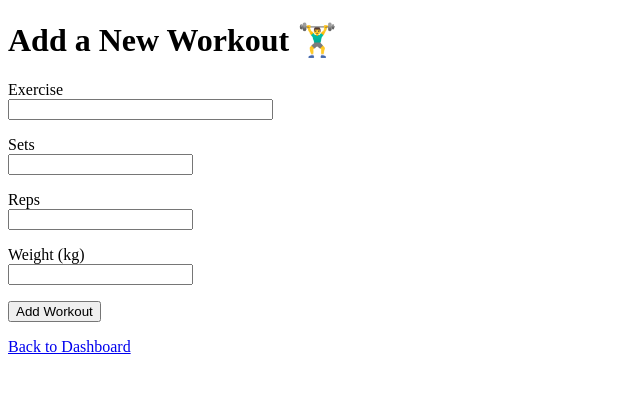
After one commit to mmotyl95/gym-log-app, a Flask app: page /add_workout in a window 1280 px wide. The commit adds this page. Shown: the top 393 px of the page, without its empty margins (0-640 px from the left). Run offline with Flask 3, Linux system fonts and the light colour scheme; the visitor is signed in with stand-in values (Sample User, id 1).

Commit message:
add workout forms

```diff
--- a/app/forms.py
+++ b/app/forms.py
@@ -1,6 +1,6 @@
 from flask_wtf import FlaskForm
-from wtforms import StringField, PasswordField, SubmitField
-from wtforms.validators import DataRequired, Email, EqualTo, Length
+from wtforms import IntegerField, FloatField, StringField, PasswordField, SubmitField
+from wtforms.validators import DataRequired, Email, EqualTo, Length, NumberRange
 
 class RegisterForm(FlaskForm):
     username = StringField('Username', validators=[DataRequired(), Length(min=3, max=20)])
@@ -13,3 +13,10 @@ class LoginForm(FlaskForm):
     email = StringField('Email', validators=[DataRequired(), Email()])
     password = PasswordField('Password', validators=[DataRequired()])
     submit = SubmitField('Login')
+
+class WorkoutForm(FlaskForm):
+    exercise = StringField('Exercise', validators=[DataRequired(), Length(min=2, max=100)])
+    sets = IntegerField('Sets', validators=[DataRequired(), NumberRange(min=1, message="Must be at least 1 set")])
+    reps = IntegerField('Reps', validators=[DataRequired(), NumberRange(min=1, message="Must be at least 1 rep")])
+    weight = FloatField('Weight (kg)', validators=[NumberRange(min=0, message="Weight must be non-negative")])
+    submit = SubmitField('Add Workout')
--- a/app/routes.py
+++ b/app/routes.py
@@ -1,6 +1,8 @@
-from flask import Blueprint, render_template
+from flask import Blueprint, render_template, redirect, url_for, flash, request
 from flask_login import login_required, current_user
+from app import db
 from app.models import Workout
+from app.forms import WorkoutForm
 
 main = Blueprint('main', __name__)
 
@@ -13,3 +15,22 @@ def home():
 def dashboard():
     workouts = Workout.query.filter_by(user_id=current_user.id).order_by(Workout.date.desc()).all()
     return render_template('dashboard.html', workouts=workouts)
+
+@main.route('/add_workout', methods=['GET', 'POST'])
+@login_required
+def add_workout():
+    form = WorkoutForm()
+    if form.validate_on_submit():
+        workout = Workout(
+            user_id=current_user.id,
+            exercise=form.exercise.data,
+            sets=form.sets.data,
+            reps=form.reps.data,
+            weight=form.weight.data or 0
+        )
+        db.session.add(workout)
+        db.session.commit()
+        flash('Workout added successfully!', 'success')
+        return redirect(url_for('main.dashboard'))
+
+    return render_template('add_workout.html', form=form)
--- /dev/null
+++ b/app/templates/add_workout.html
@@ -0,0 +1,34 @@
+<!DOCTYPE html>
+<html lang="en">
+<head>
+    <meta charset="UTF-8">
+    <meta name="viewport" content="width=device-width, initial-scale=1.0">
+    <title>Add Workout</title>
+</head>
+<body>
+    <h1>Add a New Workout 🏋️‍♂️</h1>
+
+    <form method="POST">
+        {{ form.hidden_tag() }}
+        <p>
+            {{ form.exercise.label }}<br>
+            {{ form.exercise(size=30) }}
+        </p>
+        <p>
+            {{ form.sets.label }}<br>
+            {{ form.sets() }}
+        </p>
+        <p>
+            {{ form.reps.label }}<br>
+            {{ form.reps() }}
+        </p>
+        <p>
+            {{ form.weight.label }}<br>
+            {{ form.weight() }}
+        </p>
+        <p>{{ form.submit() }}</p>
+    </form>
+
+    <a href="{{ url_for('main.dashboard') }}">Back to Dashboard</a>
+</body>
+</html>
--- a/app/templates/dashboard.html
+++ b/app/templates/dashboard.html
@@ -8,7 +8,7 @@
 <body>
     <h1>Welcome to your Dashboard {{ current_user.username }}! 🏋️‍♂️</h1>
     <h2>Your Workouts:</h2>
-
+    <a href="{{ url_for('main.add_workout') }}">➕ Add New Workout</a>
     {% if workouts %}
         <ul>
             {% for workout in workouts %}
--- a/requirements.txt
+++ b/requirements.txt
@@ -6,3 +6,4 @@ flask-login
 flask-wtf
 flask-bcrypt
 gunicorn
+wtforms
```
